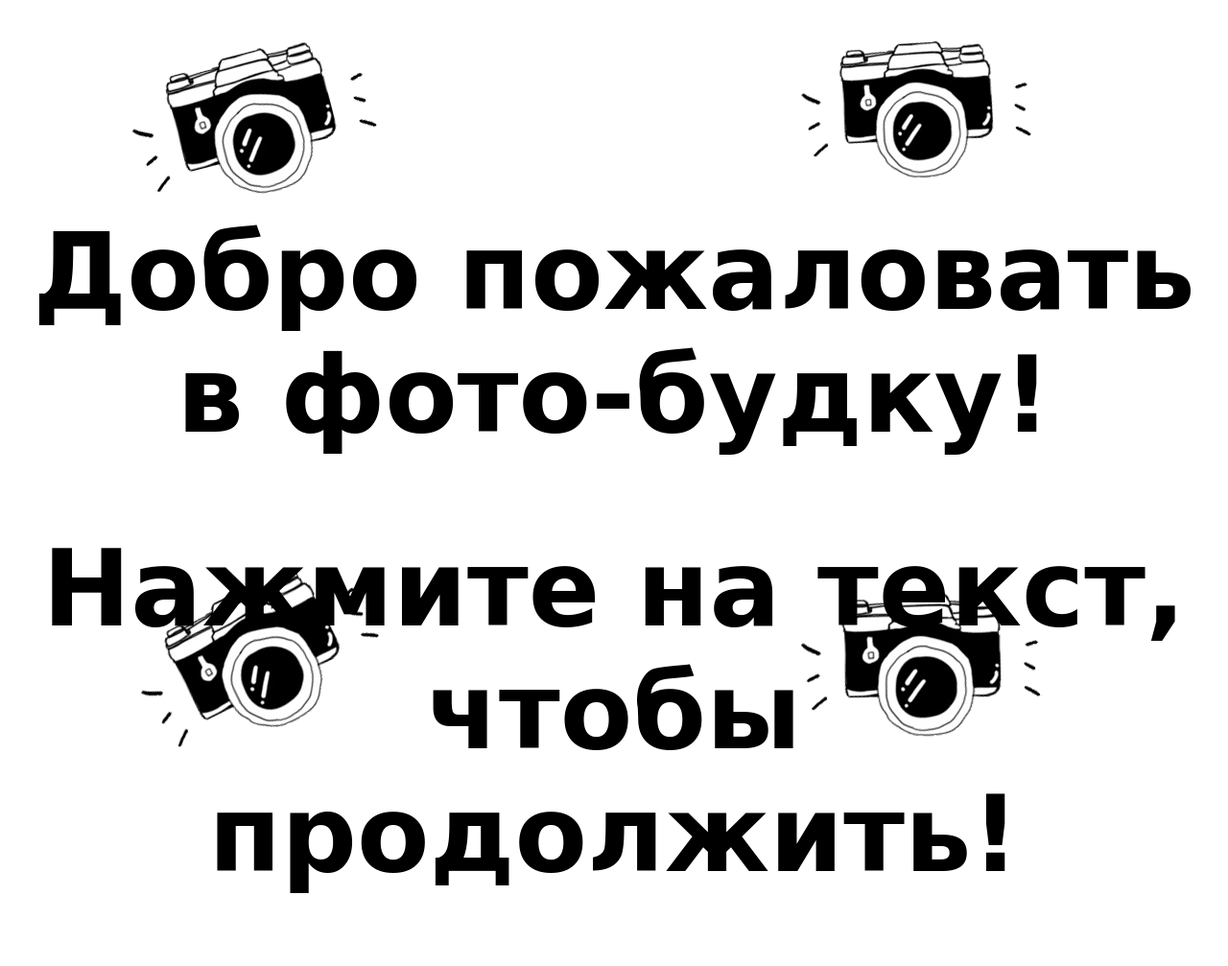
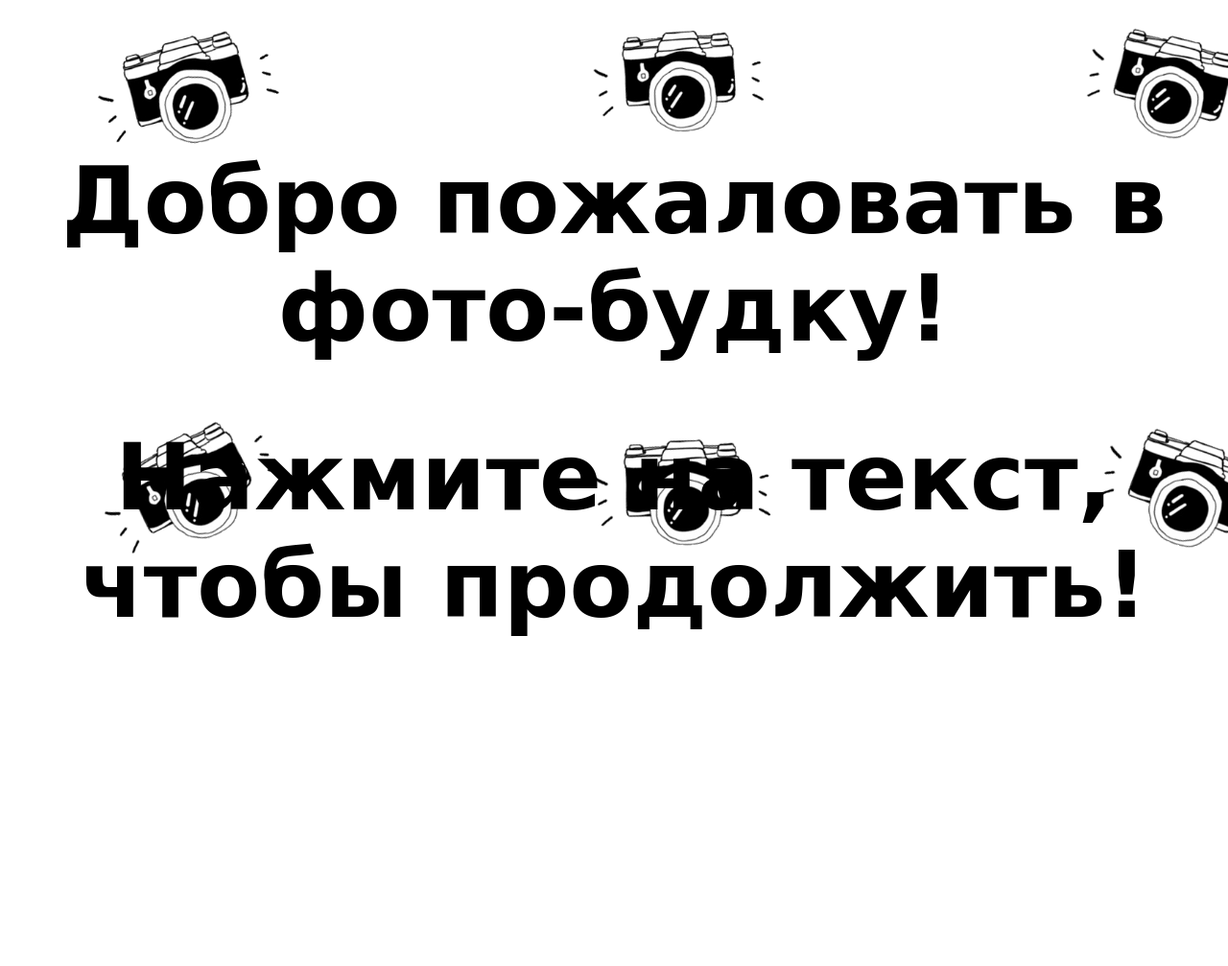
Before and after one commit to krl76/photo-booth, a Flask app: page / in a window 1280 px wide. Shown: the whole page at 96% size. After the commit the page ends 663 px from the top, so only its background shows below. Run offline with Flask 2, Linux system fonts and the light colour scheme; some web fonts are replaced.

Commit message:
поигрался с процентами, задний фон теперь должен быть норм на всех экранах, как и отступы

```diff
--- a/templates/main.html
+++ b/templates/main.html
@@ -15,14 +15,20 @@
         .text {
         vertical-align: middle;
         text-align: center;
-        font-size: 55px;
+        font-size: 300%;
         }
-        body {background: url(/static/data/bg1.png);}
+        html {height: 100%;}
+        body {
+        margin: 0;
+        height: 70%;
+        background: url(static/data/bg1.png);
+        background-size: cover;
+        }
    </style>
 </head>
 <body onClick="window.location.href='/camera'">
     <div class="text">
-        <h1 style="margin-top: 220px">Добро пожаловать в фото-будку!</h1>
+        <h1 style="margin-top: 12%">Добро пожаловать в фото-будку!</h1>
         <h1>Нажмите на текст, чтобы продолжить!</h1>
     </div>
 </body>
--- a/templates/third.html
+++ b/templates/third.html
@@ -16,7 +16,7 @@
 </head>
 <body>
     <div>
-        <center><img src="/static/images/image.png" style="margin-top: 80px"></img></center>
+        <center><img src="/static/images/image.png" style="margin-top: 2%"></img></center>
     </div>
 </body>
 </html>
```
